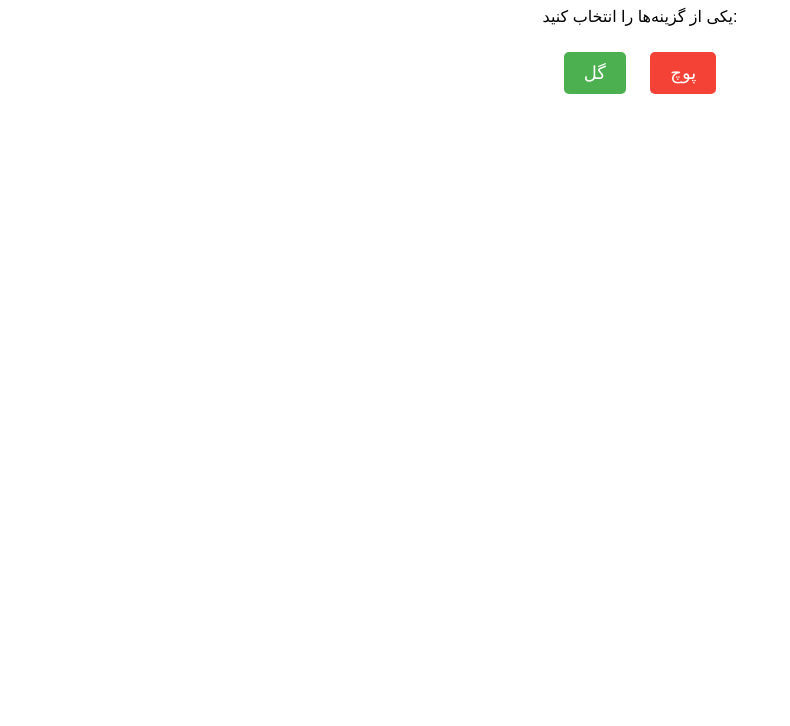
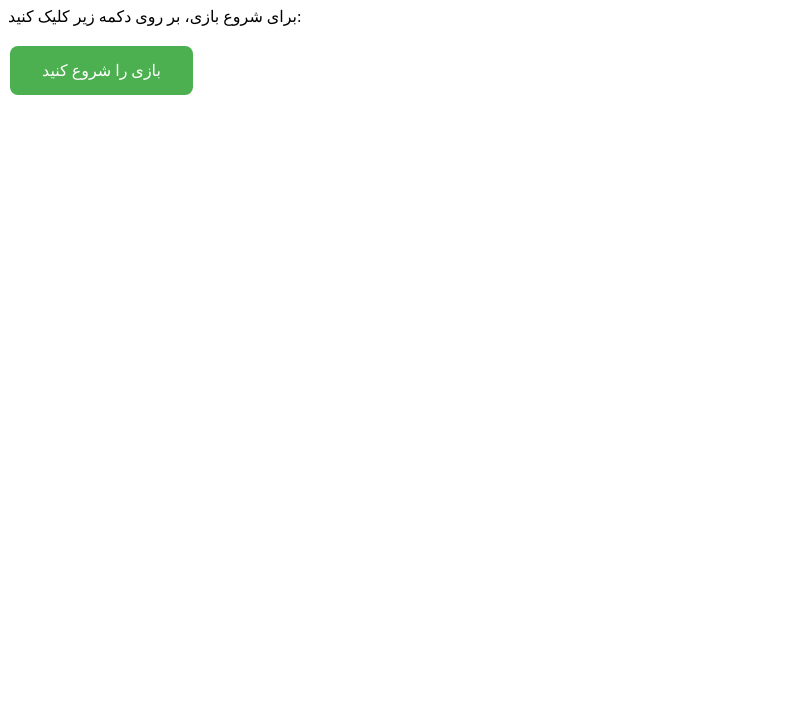
Before and after one commit to hamed2024hosseini/game-gp, a plain HTML site: page index.html in a window 1280 px wide. Shown: the part 74-800 px from the top of the page, without its empty margins (0-790 px from the left). Drawn offline with Linux system fonts and the light colour scheme.

Commit message:
Add files via upload

```diff
--- a/index.html
+++ b/index.html
@@ -1,63 +1,42 @@
 <!DOCTYPE html>
-<html lang="fa">
+<html>
 <head>
     <meta charset="UTF-8">
-    <meta name="viewport" content="width=device-width, initial-scale=1.0">
     <title>بازی گل یا پوچ</title>
     <style>
-        body {
-            font-family: Arial, sans-serif;
+        /* استایل اصلی دکمه */
+        .button {
+            background-color: #4CAF50; /* رنگ پس‌زمینه سبز */
+            border: none;
+            color: white; /* رنگ متن سفید */
+            padding: 15px 32px;
             text-align: center;
-            margin: 20px;
+            text-decoration: none;
+            display: inline-block;
+            font-size: 16px;
+            margin: 4px 2px;
+            transition-duration: 0.4s; /* زمان انتقال افکت */
+            cursor: pointer;
+            border-radius: 8px; /* گوشه‌های گرد */
         }
-        .button {
-            padding: 10px 20px;
-            font-size: 18px;
-            margin: 10px;
-            cursor: pointer;
-            border: none;
-            border-radius: 5px;
-            color: white;
+
+        /* افکت hover (پیشرفت هنگام اشاره موس) */
+        .button:hover {
+            background-color: white; /* تغییر رنگ پس‌زمینه به سفید */
+            color: #4CAF50; /* تغییر رنگ متن به سبز */
+            border: 2px solid #4CAF50; /* اضافه کردن حاشیه سبز */
         }
-        #gol {
-            background-color: #4CAF50; /* رنگ سبز */
-        }
-        #pooch {
-            background-color: #f44336; /* رنگ قرمز */
+
+        /* افکت active (پیشرفت هنگام کلیک) */
+        .button:active {
+            background-color: #45a049; /* رنگ پس‌زمینه تیره‌تر هنگام کلیک */
+            border: 2px solid #45a049; /* حاشیه تیره‌تر هنگام کلیک */
         }
     </style>
 </head>
 <body>
-    <h1>بازی گل یا پوچ</h1>
-    <p>یکی از گزینه‌ها را انتخاب کنید:</p>
-    <button id="gol" class="button">گل</button>
-    <button id="pooch" class="button">پوچ</button>
-
-    <script>
-        // انتخاب تصادفی بین گل یا پوچ
-        function chooseRandom() {
-            const options = ["گل", "پوچ"];
-            return options[Math.floor(Math.random() * options.length)];
-        }
-
-        // بررسی حدس کاربر
-        function checkGuess(userGuess) {
-            const botChoice = chooseRandom();
-            if (userGuess === botChoice) {
-                return "برنده شدی! انتخاب درست: " + botChoice;
-            } else {
-                return "بازنده شدی! انتخاب درست: " + botChoice;
-            }
-        }
-
-        // برای نمایش نتیجه
-        document.getElementById("gol").addEventListener("click", function() {
-            alert(checkGuess("گل"));
-        });
-
-        document.getElementById("pooch").addEventListener("click", function() {
-            alert(checkGuess("پوچ"));
-        });
-    </script>
+    <h1>خوش آمدید به بازی گل یا پوچ!</h1>
+    <p>برای شروع بازی، بر روی دکمه زیر کلیک کنید:</p>
+    <a href="https://hamed2024hosseini.github.io/game-gp/" class="button">بازی را شروع کنید</a>
 </body>
 </html>
```
